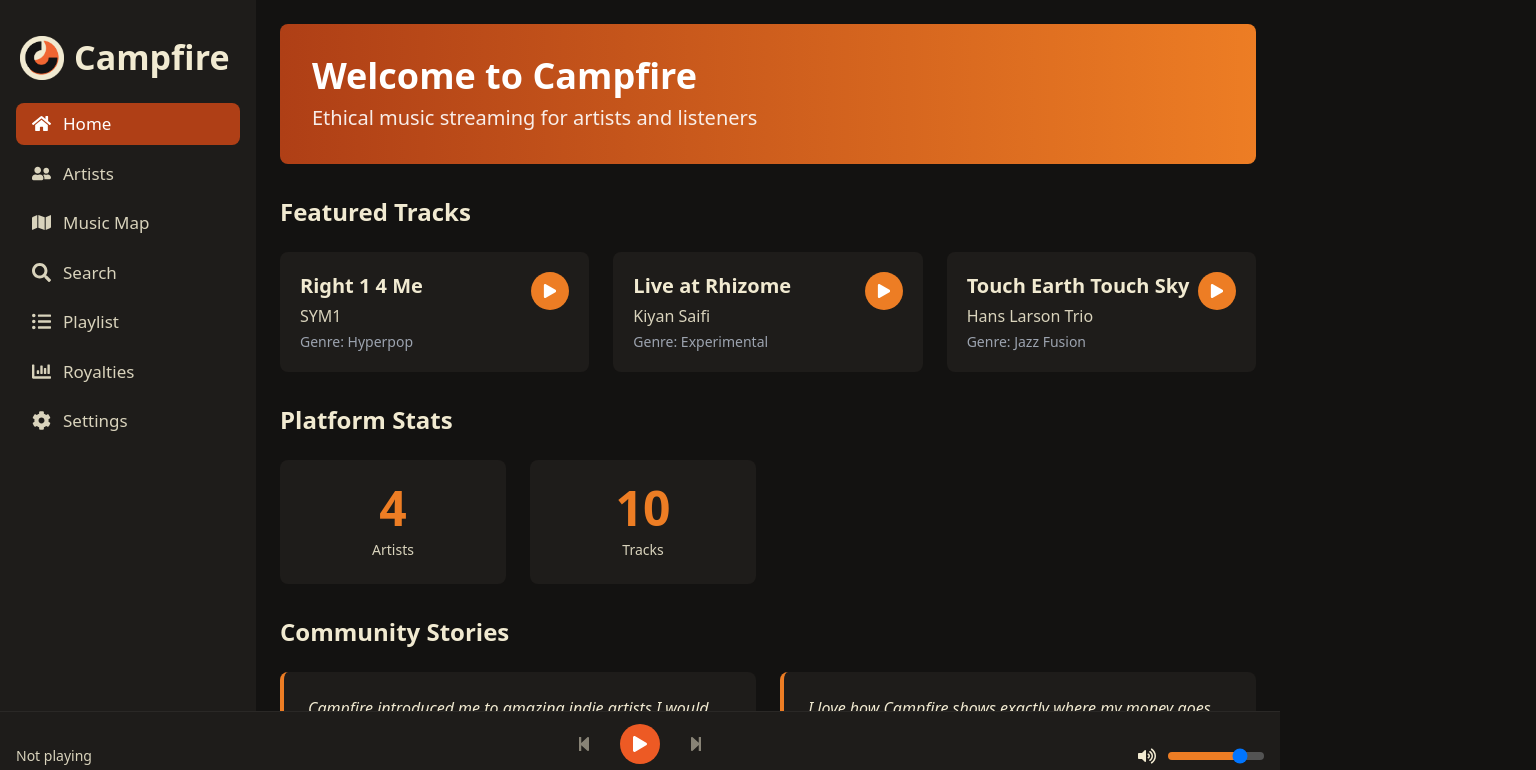
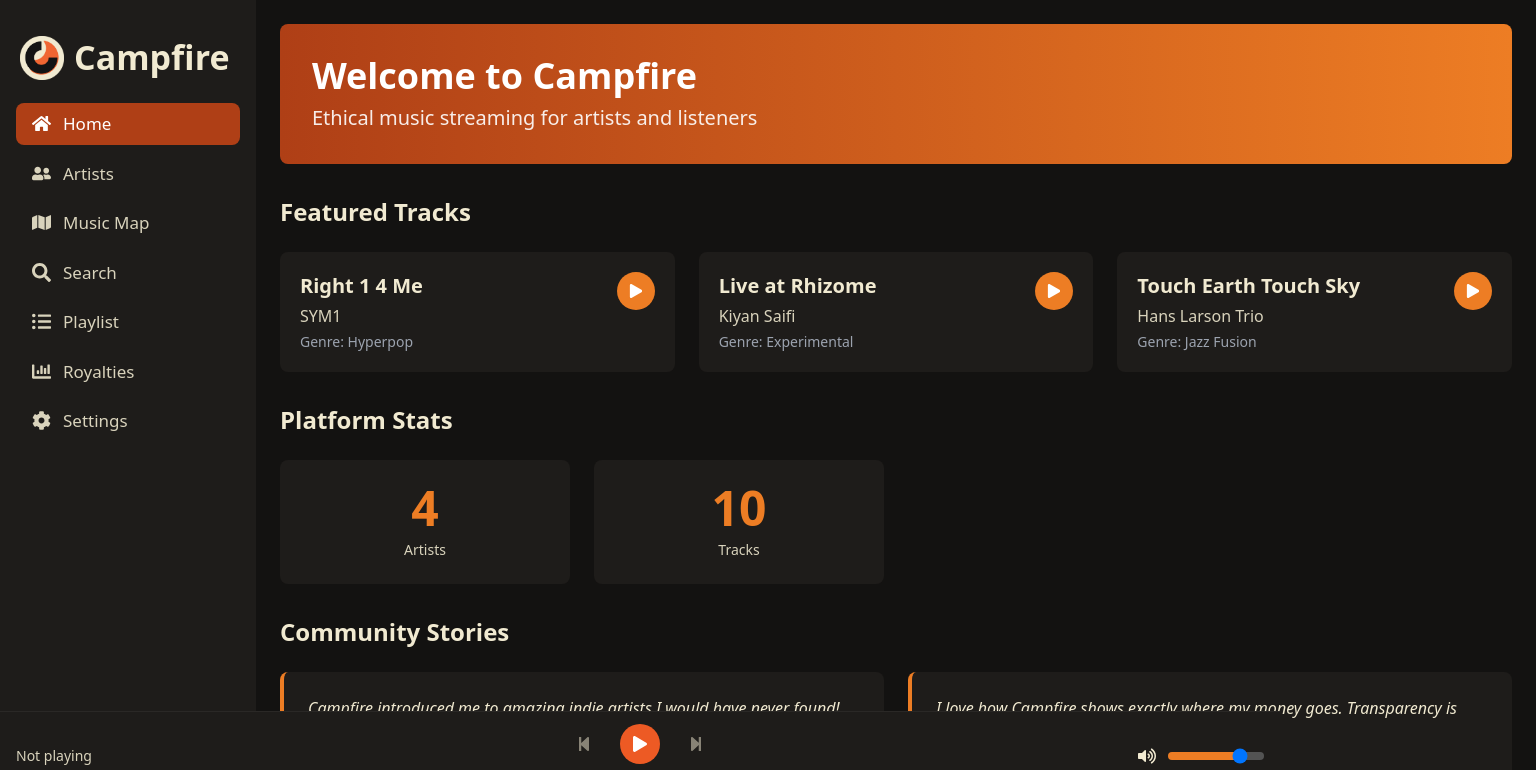
Before and after one commit to johanneslarson/campfirev1, a React (Create React App) app: page / in a window 1280 px wide. Shown: the top 770 px of the page, 1536 px wide, since content can reach past the window. Built offline with nearby package versions, Linux system fonts and the light colour scheme; a web font is replaced by a local one.

Commit message:
refactor: Use flexbox for main layout and Music Map height

```diff
--- a/src/App.tsx
+++ b/src/App.tsx
@@ -38,9 +38,9 @@ function App() {
   }, []);
 
   return (
-    <div className="flex min-h-screen bg-dark text-accent">
+    <div className="flex flex-col min-h-screen bg-dark text-accent">
       {/* Desktop Sidebar */}
-      <div className="hidden md:block fixed top-0 left-0 h-full">
+      <div className="hidden md:block fixed top-0 left-0 h-full z-20">
         <Sidebar />
       </div>
 
@@ -48,16 +48,16 @@ function App() {
       <MobileSidebar isOpen={isMenuOpen} toggleMenu={toggleMenu} closeMenu={closeMenu} />
 
       {/* Main Content */}
-      <main className="flex-1 pb-28 md:ml-64 w-full pt-16 md:pt-0">
+      <main className="flex-1 pb-28 md:ml-64 w-full pt-16 md:pt-0 flex flex-col">
         {isLoading ? (
-          <div className="flex min-h-screen items-center justify-center">
+          <div className="flex-1 flex items-center justify-center">
             <div className="text-center">
               <div className="animate-spin rounded-full h-12 w-12 border-t-2 border-b-2 border-primaryLight mx-auto mb-4"></div>
               <p className="text-lg">Loading Campfire...</p>
             </div>
           </div>
         ) : error ? (
-          <div className="flex min-h-screen items-center justify-center">
+          <div className="flex-1 flex items-center justify-center">
             <div className="text-center p-6 max-w-md">
               <div className="text-primaryLight text-5xl mb-4">⚠️</div>
               <h1 className="text-2xl font-bold mb-4">Something went wrong</h1>
@@ -71,6 +71,7 @@ function App() {
             </div>
           </div>
         ) : (
+          <div className="flex-1 flex flex-col">
             <Routes>
               <Route path="/" element={<Home />} />
               <Route path="/artists" element={<Artists />} />
@@ -80,8 +81,9 @@ function App() {
               <Route path="/playlist" element={<Playlist />} />
               <Route path="/dashboard" element={<RoyaltiesDashboard />} />
               <Route path="/settings" element={<Settings />} />
-            <Route path="*" element={<div className="p-8 text-center text-accent">404 - Page Not Found</div>} />
+              <Route path="*" element={<div className="flex-1 flex items-center justify-center p-8 text-center text-accent">404 - Page Not Found</div>} />
             </Routes>
+          </div>
         )}
       </main>
 
--- a/src/pages/MusicMap.tsx
+++ b/src/pages/MusicMap.tsx
@@ -263,9 +263,9 @@ const MusicMap: React.FC = () => {
         </div>
       )}
 
-      <p className="mb-4 text-gray-300 pl-4">Explore music communities across the United States and discover artists from each region.</p>
+      <p className="text-gray-300 pl-4">Explore music communities across the United States and discover artists from each region.</p>
 
-      <div className="bg-dark-lighter p-0 rounded-lg overflow-hidden mx-4" style={{ height: 'calc(100vh - 160px)', minHeight: '400px' }}>
+      <div className="bg-dark-lighter p-0 rounded-lg overflow-hidden mx-4 flex-grow" style={{ minHeight: '300px' }}>
         <ComposableMap projection="geoAlbersUsa" className="w-full h-full">
           {isMobile ? (
             <ZoomableGroup
```
Lines whose indentation alone changed are shown as unchanged.
